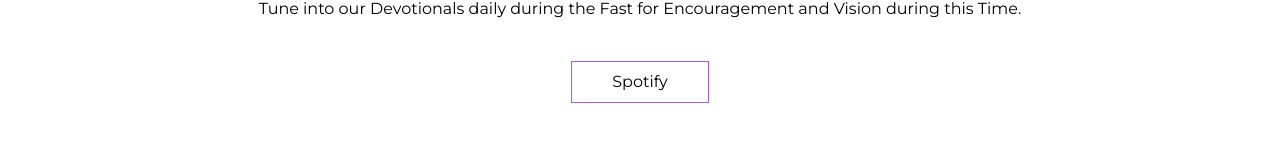
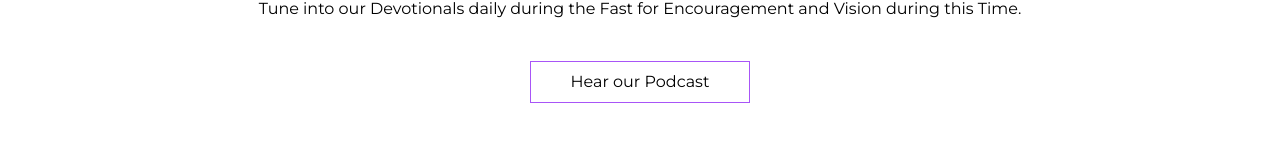
Before and after one commit to jasonballejo/vine-church-margate-fl, a Next.js app: page /fast in a window 1280 px wide. Shown: the part 719-881 px from the top of the page. Built offline with nearby package versions, Linux system fonts and the light colour scheme.

Commit message:
redirect href to spotify

```diff
--- a/components/Fasting/TwentyOneDayFasting.tsx
+++ b/components/Fasting/TwentyOneDayFasting.tsx
@@ -16,7 +16,7 @@
           </p>
           <p>
             <button className="border border-purple-500 px-10 py-2 hover:border-slate-600">
-              <Link href="/spotify">Spotify</Link>
+              <Link href="/podcast">Hear our Podcast</Link>
             </button>
           </p>
         </div>
--- a/components/TopMenu.tsx
+++ b/components/TopMenu.tsx
@@ -26,7 +26,7 @@
               </button>
             </Link>
             <button className="sm:w-52 w-36 sm:h-10 h-7 sm:text-lg text-sm text-black uppercase sm:border border-none border-cyan-500 rounded-md bg-white">
-              <Link href="/spotify">Join Online</Link>
+              <Link href="/fast">Fasting</Link>
             </button>
           </div>
         </div>
```
